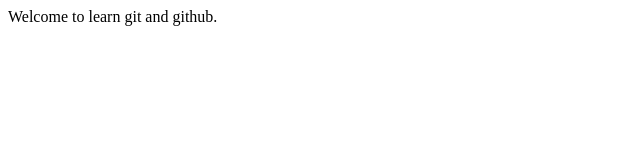
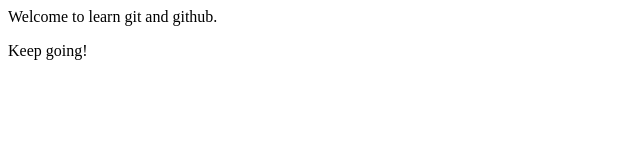
Before and after one commit to Tanuja-Ranjan/localRepo, a plain HTML site: page index.html in a window 1280 px wide. Shown: the full height of the page, 0-640 px from the left. Drawn offline with Linux system fonts and the light colour scheme.

Commit message:
addded new feature

```diff
--- a/index.html
+++ b/index.html
@@ -1 +1,2 @@
 <p>Welcome to learn git and github.</p>
+<p>Keep going!</p>
```
